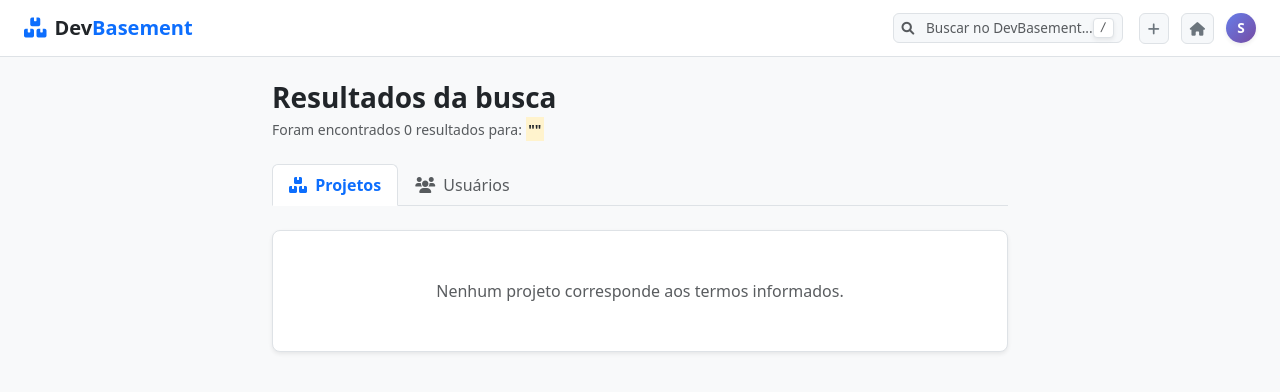
After one commit to ImJotaM/DevBasement, a Django app: page /search/ in a window 1280 px wide. The commit adds this page. Shown: the top 392 px of the page. Run offline with Django 5.2, Linux system fonts and the light colour scheme; the visitor is signed in with stand-in values (Sample User, id 1).

Commit message:
feat: Adding search system

```diff
--- /dev/null
+++ b/core/static/core/css/navbar.css
@@ -0,0 +1,88 @@
+.search-trigger-wrapper {
+    width: 100%;
+    max-width: 280px;
+    min-width: 220px;
+}
+
+.search-trigger-btn {
+    font-size: 0.85rem;
+    background-color: #f6f8fa !important;
+}
+
+.search-trigger-icon {
+    font-size: 0.8rem;
+}
+
+.search-kbd-hint {
+    font-size: 0.65rem;
+}
+
+.nav-actions-group {
+    gap: 0.75rem !important;
+}
+
+.nav-action-btn {
+    background-color: #f6f8fa !important;
+}
+
+.nav-action-icon {
+    font-size: 0.85rem;
+}
+
+.search-modal-dialog {
+    margin: 1.2rem auto;
+    max-width: 850px;
+    width: 92%;
+}
+
+.search-modal-input {
+    font-size: 0.92rem;
+}
+
+.search-modal-close-icon {
+    font-size: 0.85rem;
+}
+
+.search-modal-body-wrapper {
+    max-height: 380px;
+    overflow-y: auto;
+    background-color: #f8f9fa;
+}
+
+.search-modal-footer-hint {
+    font-size: 0.72rem;
+}
+
+.text-avatar {
+    width: 80px;
+    height: 80px;
+    background: linear-gradient(135deg, #667eea 0%, #764ba2 100%);
+    font-size: 2.5rem;
+    font-weight: bold;
+    color: white;
+    display: flex;
+    align-items: center;
+    justify-content: center;
+    border-radius: 50%;
+    margin: 0 auto;
+}
+
+.text-avatar-tiny {
+    width: 30px;
+    height: 30px;
+    background: linear-gradient(135deg, #667eea 0%, #764ba2 100%);
+    font-size: 0.85rem;
+    font-weight: bold;
+    color: white;
+    display: flex;
+    align-items: center;
+    justify-content: center;
+    border-radius: 50%;
+    user-select: none;
+}
+
+.navbar-profile-img {
+    width: 32px;
+    height: 32px;
+    object-fit: cover;
+}
--- /dev/null
+++ b/core/static/core/js/navbar.js
@@ -0,0 +1,79 @@
+document.addEventListener('DOMContentLoaded', function() {
+    const searchModal = document.getElementById('globalSearchModal');
+    const searchInput = document.getElementById('modalSearchInput');
+    const bodyWrapper = document.getElementById('modalBodyWrapper');
+    const suggestionsBox = document.getElementById('modalSuggestionsContainer');
+    let debounceTimeout;
+
+    if (!searchModal || !searchInput || !bodyWrapper || !suggestionsBox) return;
+
+    searchModal.addEventListener('hidden.bs.modal', function () {
+        searchInput.value = '';
+        suggestionsBox.innerHTML = '';
+        bodyWrapper.classList.add('d-none');
+    });
+
+    searchModal.addEventListener('shown.bs.modal', function () {
+        searchInput.focus();
+    });
+
+    document.addEventListener('keydown', function(e) {
+        if (e.key === '/' && document.activeElement.tagName !== 'INPUT' && document.activeElement.tagName !== 'TEXTAREA') {
+            e.preventDefault();
+            const modalInstance = bootstrap.Modal.getOrCreateInstance(searchModal);
+            modalInstance.show();
+        }
+    });
+
+    searchInput.addEventListener('input', function() {
+        clearTimeout(debounceTimeout);
+        const query = this.value.trim();
+
+        if (query.length < 2) {
+            suggestionsBox.innerHTML = '';
+            bodyWrapper.classList.add('d-none');
+            return;
+        }
+
+        debounceTimeout = setTimeout(() => {
+            fetch(`/api/search-suggestions/?q=${encodeURIComponent(query)}`)
+                .then(response => response.json())
+                .then(data => {
+                    suggestionsBox.innerHTML = '';
+
+                    if (data.suggestions && data.suggestions.length > 0) {
+                        data.suggestions.forEach(item => {
+                            const icon = item.type === 'project' ? 'fa-folder text-primary' : 'fa-user text-success';
+
+                            const link = document.createElement('a');
+                            link.href = item.url;
+                            link.className = 'list-group-item list-group-item-action d-flex align-items-center py-2.5 px-3 bg-white border-bottom';
+                            link.innerHTML = `
+                                <div class="me-3 text-center" style="width: 20px;">
+                                    <i class="fas ${icon}" style="font-size: 0.95rem;"></i>
+                                </div>
+                                <div class="text-truncate flex-grow-1">
+                                    <span class="d-block text-dark fw-medium small text-truncate mb-0">${item.title}</span>
+                                    <small class="text-muted d-block text-truncate" style="font-size: 0.72rem; margin-top: -1px;">${item.subtitle}</small>
+                                </div>
+                                <div class="text-muted small ps-2" style="font-size: 0.7rem;">
+                                    <i class="fas fa-arrow-right opacity-50"></i>
+                                </div>
+                            `;
+                            suggestionsBox.appendChild(link);
+                        });
+                        bodyWrapper.classList.remove('d-none');
+                    } else {
+                        suggestionsBox.innerHTML = `
+                            <div class="text-muted text-center py-4 px-3 small bg-white">
+                                <i class="fas fa-search-minus d-block mb-2 fs-5 text-secondary"></i>
+                                Nenhum resultado direto encontrado para "${query}". Pressione Enter para buscar detalhadamente.
+                            </div>
+                        `;
+                        bodyWrapper.classList.remove('d-none');
+                    }
+                })
+                .catch(err => console.error('Erro na requisição das sugestões:', err));
+        }, 250);
+    });
+});
--- a/core/templates/core/home.html
+++ b/core/templates/core/home.html
@@ -9,9 +9,12 @@
     <link rel="stylesheet" href="https://cdnjs.cloudflare.com/ajax/libs/font-awesome/6.0.0/css/all.min.css">
     <link rel="stylesheet" href="https://cdn.jsdelivr.net/npm/bootstrap-icons@1.11.0/font/bootstrap-icons.css">
     <link rel="stylesheet" href="{% static 'core/css/home.css' %}">
+    <link rel="stylesheet" href="{% static 'core/css/navbar.css' %}">
     <link rel="stylesheet" href="{% static 'projects/css/project_card.css' %}">
 </head>
 <body>
+
+{% include 'core/includes/navbar.html' %}
 
 <div class="container mt-4">
     <div class="row">
@@ -189,6 +192,7 @@
 
 <script src="https://cdn.jsdelivr.net/npm/bootstrap@5.3.0-alpha1/dist/js/bootstrap.bundle.min.js"></script>
 <script src="{% static 'core/js/home.js' %}"></script>
+<script src="{% static 'core/js/navbar.js' %}"></script>
 <script src="{% static 'projects/js/project_card.js' %}"></script>
 
 </body>
--- /dev/null
+++ b/core/templates/core/includes/navbar.html
@@ -0,0 +1,103 @@
+{% load static %}
+<nav class="navbar navbar-expand-lg navbar-light bg-white border-bottom sticky-top py-2 mb-4 justify-content-between">
+
+    <a class="navbar-brand fw-bold text-dark tracking-wide ms-4" href="{% url 'home' %}">
+        <i class="fas fa-boxes me-2 text-primary"></i>Dev<span class="text-primary">Basement</span>
+    </a>
+
+    <button class="navbar-toggler border-0" type="button" data-bs-toggle="collapse" data-bs-target="#navbarContent" aria-controls="navbarContent" aria-expanded="false" aria-label="Toggle navigation">
+        <span class="navbar-toggler-icon"></span>
+    </button>
+
+    <div class="collapse navbar-collapse flex-grow-0" id="navbarContent">
+        <div class="d-flex flex-column flex-lg-row align-items-lg-center gap-3 mt-2 mt-lg-0">
+
+            <div class="search-trigger-wrapper">
+                <button type="button"
+                        class="btn btn-sm btn-light border text-muted d-flex align-items-center justify-content-between w-100 rounded-2 py-1.5 px-2.5 search-trigger-btn"
+                        data-bs-toggle="modal"
+                        data-bs-target="#globalSearchModal">
+                    <div>
+                        <i class="fas fa-search me-2 text-muted search-trigger-icon"></i>
+                        <span>Buscar no DevBasement...</span>
+                    </div>
+                    <kbd class="bg-white text-muted border shadow-sm px-1.5 py-0 d-none d-md-inline-block search-trigger-kbd">/</kbd>
+                </button>
+            </div>
+
+            <ul class="navbar-nav align-items-center flex-row me-4 nav-actions-group">
+                {% if user.is_authenticated %}
+                    <li class="nav-item">
+                        <a href="{% url 'create_project' %}" class="btn btn-sm btn-light border rounded-2 px-2.5 py-1.5 text-dark nav-action-btn" title="Criar novo projeto">
+                            <i class="fas fa-plus text-secondary nav-action-icon"></i>
+                        </a>
+                    </li>
+
+                    <li class="nav-item">
+                        <a href="{% url 'home' %}" class="btn btn-sm btn-light border rounded-2 px-2.5 py-1.5 text-dark nav-action-btn" title="Feed principal">
+                            <i class="fas fa-home text-secondary nav-action-icon"></i>
+                        </a>
+                    </li>
+
+                    <li class="nav-item ms-0">
+                        <a href="{% url 'profile' %}" class="d-inline-block text-decoration-none" title="Seu Perfil">
+                            {% if user.profile.image %}
+                                <img src="{{ user.profile.image.url }}" alt="@{{ user.username }}" class="rounded-circle border navbar-profile-img">
+                            {% else %}
+                                <div class="text-avatar-tiny shadow-sm">
+                                    {{ user.username|make_list|first|upper }}
+                                </div>
+                            {% endif %}
+                        </a>
+                    </li>
+                {% else %}
+                    <li class="nav-item">
+                        <a href="{% url 'login' %}" class="btn btn-sm btn-link text-muted text-decoration-none fw-medium">Entrar</a>
+                    </li>
+                    <li class="nav-item">
+                        <a href="{% url 'signup' %}" class="btn btn-sm btn-primary rounded-2 px-3 fw-bold">Cadastrar</a>
+                    </li>
+                {% endif %}
+            </ul>
+
+        </div>
+    </div>
+</nav>
+
+<div class="modal fade" id="globalSearchModal" tabindex="-1" aria-labelledby="globalSearchModalLabel" aria-hidden="true">
+    <div class="modal-dialog search-modal-dialog">
+        <div class="modal-content rounded-3 shadow-lg border-0 overflow-hidden">
+
+            <div class="modal-header p-1.5 border-bottom bg-white">
+                <form action="{% url 'search_results' %}" method="GET" class="w-100" id="modalSearchForm">
+                    <div class="input-group border-0 align-items-center">
+                        <span class="input-group-text bg-transparent border-0 text-muted pe-2 ps-3">
+                            <i class="fas fa-search search-modal-icon"></i>
+                        </span>
+                        <input type="text"
+                               name="q"
+                               id="modalSearchInput"
+                               class="form-control bg-transparent border-0 ps-1 shadow-none py-2 search-modal-input"
+                               placeholder="Buscar projects ou desenvolvedores..."
+                               autocomplete="off"
+                               value="{{ request.GET.q|default:'' }}">
+                        <button type="button" class="btn border-0 text-muted btn-sm px-3" data-bs-dismiss="modal" aria-label="Close">
+                            <i class="fas fa-times search-modal-close-icon"></i>
+                        </button>
+                    </div>
+                </form>
+            </div>
+
+            <div id="modalBodyWrapper" class="modal-body p-0 d-none search-modal-body-wrapper">
+                <div id="modalSuggestionsContainer" class="list-group list-group-flush">
+                </div>
+            </div>
+
+            <div class="modal-footer justify-content-start py-1.5 px-3 bg-white border-top">
+                <small class="text-muted search-modal-footer-hint">
+                    <span class="badge bg-light text-dark border me-1">Enter</span> para pesquisar globalmente
+                </small>
+            </div>
+        </div>
+    </div>
+</div>
--- /dev/null
+++ b/core/templates/core/search_results.html
@@ -0,0 +1,106 @@
+{% load static %}
+<!DOCTYPE html>
+<html lang="pt-br">
+<head>
+    <meta charset="UTF-8">
+    <meta name="viewport" content="width=device-width, initial-scale=1.0">
+    <title>Resultados para "{{ query }}" - DevBasement</title>
+    <link href="https://cdn.jsdelivr.net/npm/bootstrap@5.3.0-alpha1/dist/css/bootstrap.min.css" rel="stylesheet">
+    <link rel="stylesheet" href="https://cdnjs.cloudflare.com/ajax/libs/font-awesome/6.0.0/css/all.min.css">
+    <link rel="stylesheet" href="{% static 'core/css/navbar.css' %}">
+    <link rel="stylesheet" href="{% static 'projects/css/project_card.css' %}">
+</head>
+<body class="bg-light">
+
+{% include 'core/includes/navbar.html' %}
+
+<div class="container mt-4">
+    <div class="row justify-content-center">
+        <div class="col-md-8">
+            <h3 class="mb-1 fw-bold text-dark">Resultados da busca</h3>
+            <p class="text-muted small mb-4">Foram encontrados {{ total_results }} resultados para: <mark class="fw-bold">"{{ query }}"</mark></p>
+
+            <ul class="nav nav-tabs mb-4">
+                <li class="nav-item">
+                    <a class="nav-link {% if search_type == 'projects' %}active fw-bold text-primary{% else %}text-muted{% endif %}"
+                       href="?q={{ query }}&type=projects">
+                        <i class="fas fa-boxes me-1"></i> Projetos
+                    </a>
+                </li>
+                <li class="nav-item">
+                    <a class="nav-link {% if search_type == 'users' %}active fw-bold text-primary{% else %}text-muted{% endif %}"
+                       href="?q={{ query }}&type=users">
+                        <i class="fas fa-users me-1"></i> Usuários
+                    </a>
+                </li>
+            </ul>
+
+            <div class="search-target-content">
+                {% if search_type == 'projects' %}
+                    {% for project in page_obj %}
+                        {% include 'projects/includes/project_card.html' %}
+                    {% empty %}
+                        <div class="bg-white text-center rounded-3 p-5 border shadow-sm">
+                            <p class="text-muted mb-0">Nenhum projeto corresponde aos termos informados.</p>
+                        </div>
+                    {% endfor %}
+                {% else %}
+                    <div class="row g-3">
+                        {% for item_user in page_obj %}
+                            <div class="col-sm-6">
+                                <div class="card p-3 shadow-sm border border-light-subtle h-100">
+                                    <div class="d-flex align-items-center gap-3">
+                                        <div class="bg-primary text-white d-flex align-items-center justify-content-center rounded-circle fw-bold fs-5 shadow-sm" style="width: 50px; height: 50px;">
+                                            {{ item_user.username|make_list|first|upper }}
+                                        </div>
+                                        <div>
+                                            <h6 class="mb-0 fw-bold"><a href="/{{ item_user.username }}/" class="text-decoration-none text-dark">{{ item_user.get_full_name|default:item_user.username }}</a></h6>
+                                            <small class="text-muted">@{{ item_user.username }}</small>
+                                        </div>
+                                    </div>
+                                </div>
+                            </div>
+                        {% empty %}
+                            <div class="col-12">
+                                <div class="bg-white text-center rounded-3 p-5 border shadow-sm">
+                                    <p class="text-muted mb-0">Nenhum desenvolvedor localizado com esse nome.</p>
+                                </div>
+                            </div>
+                        {% endfor %}
+                    </div>
+                {% endif %}
+            </div>
+
+            {% if page_obj.has_other_pages %}
+                <nav class="d-flex justify-content-center mt-5">
+                    <ul class="pagination pagination-sm">
+                        {% if page_obj.has_previous %}
+                            <li class="page-item">
+                                <a class="page-link border-0 text-dark" href="?q={{ query }}&type={{ search_type }}&page={{ page_obj.previous_page_number }}"><i class="fas fa-chevron-left"></i></a>
+                            </li>
+                        {% endif %}
+
+                        {% for num in page_obj.paginator.page_range %}
+                            {% if page_obj.number == num %}
+                                <li class="page-item active"><span class="page-link border-0 bg-primary">{{ num }}</span></li>
+                            {% elif num > page_obj.number|add:'-3' and num < page_obj.number|add:'3' %}
+                                <li class="page-item"><a class="page-link border-0 text-dark" href="?q={{ query }}&type={{ search_type }}&page={{ num }}">{{ num }}</a></li>
+                            {% endif %}
+                        {% endfor %}
+
+                        {% if page_obj.has_next %}
+                            <li class="page-item">
+                                <a class="page-link border-0 text-dark" href="?q={{ query }}&type={{ search_type }}&page={{ page_obj.next_page_number }}"><i class="fas fa-chevron-right"></i></a>
+                            </li>
+                        {% endif %}
+                    </ul>
+                </nav>
+            {% endif %}
+        </div>
+    </div>
+</div>
+
+<script src="https://cdn.jsdelivr.net/npm/bootstrap@5.3.0-alpha1/dist/js/bootstrap.bundle.min.js"></script>
+<script src="{% static 'core/js/navbar.js' %}"></script>
+</body>
+</html>
--- a/core/urls.py
+++ b/core/urls.py
@@ -3,6 +3,8 @@ from . import views
 
 urlpatterns = [
     path('', views.home, name='home'),
+    path('search/', views.search_results_view, name='search_results'),
+    path('api/search-suggestions/', views.search_suggestions_api, name='search_suggestions'),
     path('about/', views.about_view, name='about'),
     path('terms/', views.terms_view, name='terms'),
     path('guidelines/', views.guidelines_view, name='guidelines'),
--- a/core/views.py
+++ b/core/views.py
@@ -1,7 +1,9 @@
 from django.shortcuts import render
-from django.db.models import Count
+from django.db.models import Count, Q
 from projects.models import Project, ProjectLike, Technology
 from accounts.models import User
+from django.http import JsonResponse
+from django.core.paginator import Paginator
 
 def home(request):
     projects = (Project.objects
@@ -60,3 +62,61 @@ def terms_view(request):
 
 def guidelines_view(request):
     return render(request, 'extras/guidelines.html')
+
+def search_suggestions_api(request):
+    query = request.GET.get('q', '').strip()
+    results = []
+
+    if len(query) >= 2:
+        projects = Project.objects.filter(title__icontains=query, is_private=False)[:3]
+        for p in projects:
+            results.append({
+                'type': 'project',
+                'title': p.title,
+                'subtitle': f"Projeto por @{p.owner.username}",
+                'url': f"/{p.owner.username}/{p.slug}/"
+            })
+
+        users = User.objects.filter(Q(username__icontains=query) | Q(first_name__icontains=query))[:3]
+        for u in users:
+            results.append({
+                'type': 'user',
+                'title': u.get_full_name() or u.username,
+                'subtitle': f"Usuário @{u.username}",
+                'url': f"/u/{u.username}/"
+            })
+
+    return JsonResponse({'suggestions': results})
+
+def search_results_view(request):
+    query = request.GET.get('q', '').strip()
+    search_type = request.GET.get('type', 'projects')
+
+    project_list = []
+    user_list = []
+
+    if query:
+        if search_type == 'users':
+            user_list = User.objects.filter(
+                Q(username__icontains=query) |
+                Q(first_name__icontains=query) |
+                Q(last_name__icontains=query)
+            ).order_by('username')
+        else:
+            project_list = Project.objects.filter(
+                (Q(title__icontains=query) | Q(description__icontains=query)),
+                is_private=False
+            ).order_by('-created_at')
+
+    current_list = user_list if search_type == 'users' else project_list
+    paginator = Paginator(current_list, 6)
+    page_number = request.GET.get('page')
+    page_obj = paginator.get_page(page_number)
+
+    context = {
+        'query': query,
+        'search_type': search_type,
+        'page_obj': page_obj,
+        'total_results': paginator.count
+    }
+    return render(request, 'core/search_results.html', context)
--- a/projects/urls.py
+++ b/projects/urls.py
@@ -2,7 +2,7 @@ from django.urls import path
 from . import views
 
 urlpatterns = [
-    path('create/', views.create_project_view, name='create_project'),
+    path('project/create/', views.create_project_view, name='create_project'),
 
     path('section/<int:section_id>/update/', views.update_section, name='update_section'),
     path('section/<int:section_id>/delete/', views.delete_section, name='delete_section'),
```
Also changed, not shown: accounts/templates/accounts/profile.html (+4 -7 lines), projects/templates/projects/project_detail.html (+4 -7 lines).
